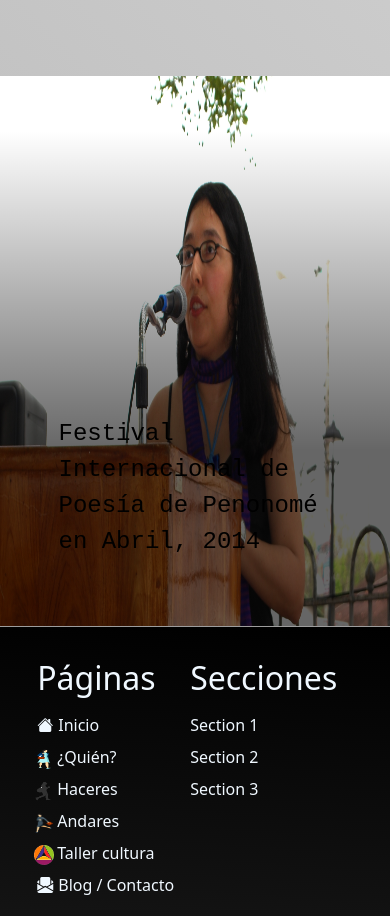
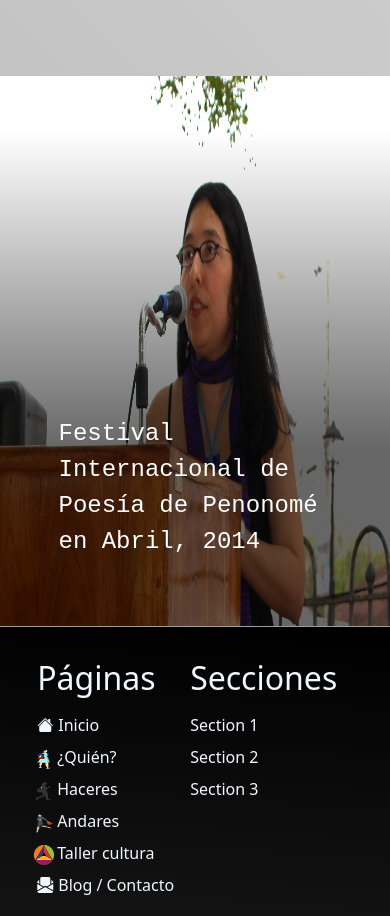
Before and after one commit to Tjhonnark/webAri, a Next.js app: page / in a window 390 px wide. Shown: the part 3100-4016 px from the top of the page. Built offline with nearby package versions, Linux system fonts and the light colour scheme.

Commit message:
0.4.4 responsive

```diff
--- a/styles/Home.module.css
+++ b/styles/Home.module.css
@@ -412,7 +412,7 @@
   }
 
   .text1_a1_s3 {
-    color: #000;
+    color: #fff;
     width: 70%;
     margin-left: 0rem;
     margin-bottom: 0rem;
```
